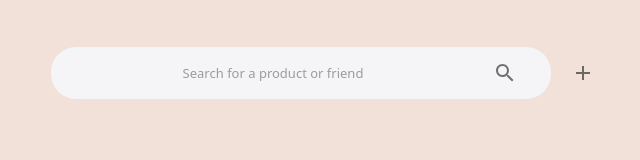
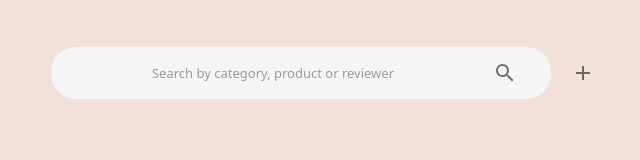
Before and after one commit to itsrekko/Rekko, a React (Create React App) app in the folder client/: page /home/1 in a window 1280 px wide. Shown: the top 160 px of the page, without its empty margins (307-947 px from the left). Built offline with nearby package versions, Linux system fonts and the light colour scheme; no server answers.

Commit message:
fix: Change the searchbar placeholder

```diff
--- a/client/src/components/CustomSearchBar.js
+++ b/client/src/components/CustomSearchBar.js
@@ -70,7 +70,7 @@ const CustomSearchBar = (props) => {
   return (
       <TextField
         id="home-search-bar"
-        placeholder="Search for a product or friend"
+        placeholder="Search by category, product or reviewer"
         className={classes.searchTextField}
         value={state.searchVal}
         onChange={(event) => {
```
